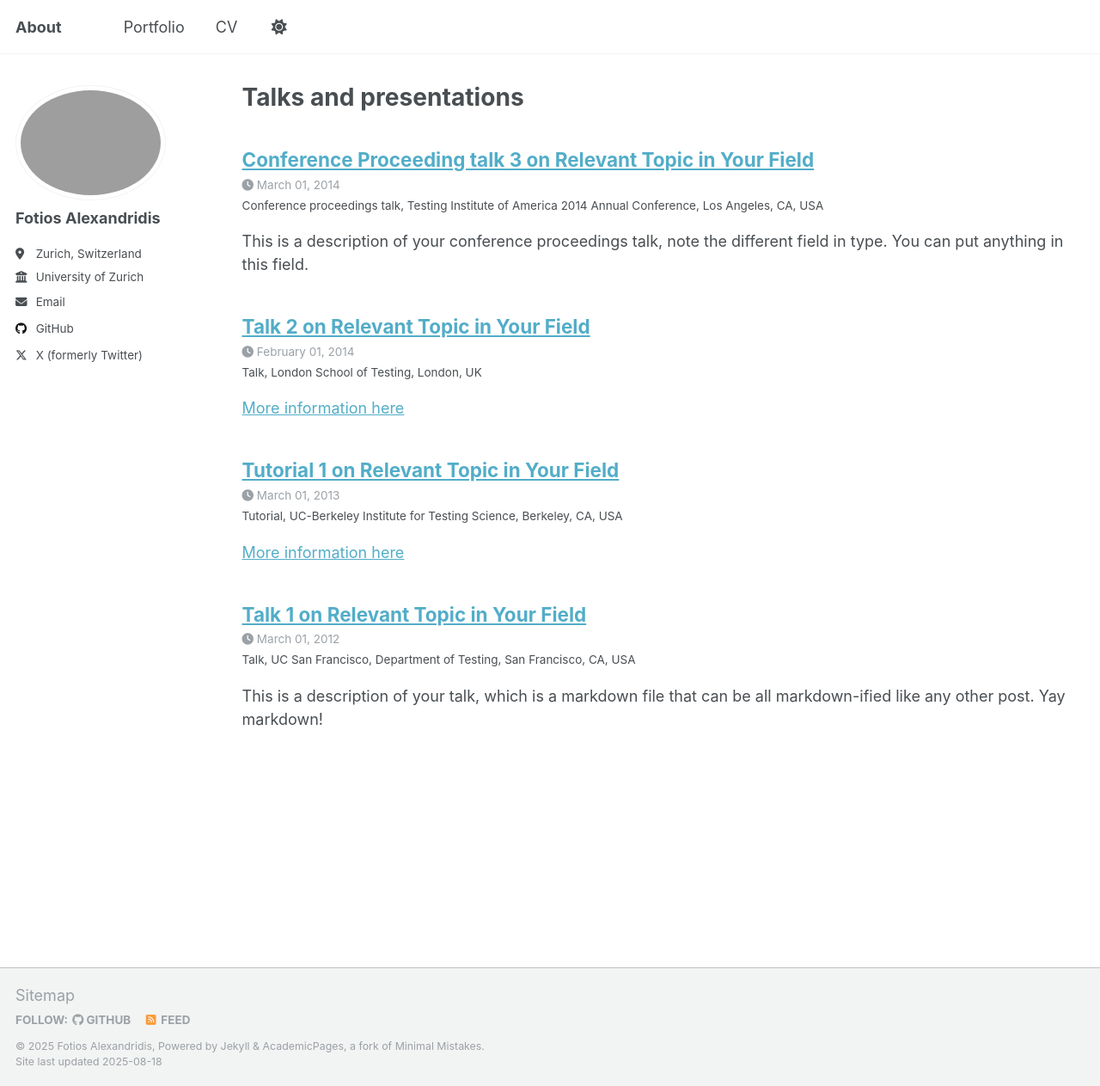
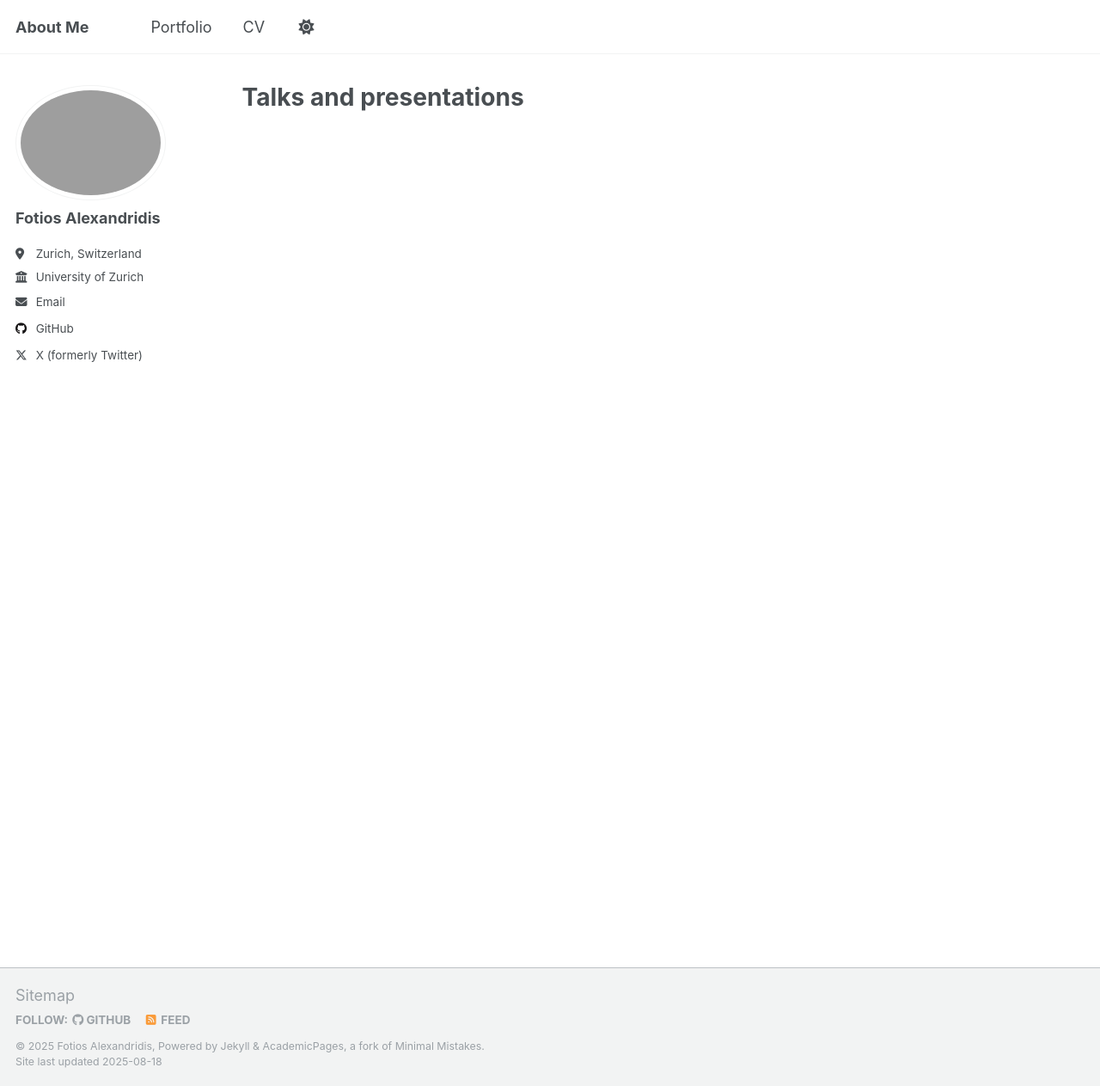
Before and after one commit to e-left/e-left.github.io, a Jekyll site: the page built from _pages/talks.html, in a window 1280 px wide and 1263 px high. Shown: the whole window at 86% size. Built offline with Jekyll 4.4.1, drawn with Linux system fonts in a browser that asks for light colours; part of the change alters nothing that is shown.

Commit message:
Set up local development

```diff
--- a/_config.yml
+++ b/_config.yml
@@ -9,12 +9,10 @@
 # Basic Site Settings
 locale                   : "en-US"
 site_theme               : "default"
-title                    : "About"
+title                    : "About Me"
 # title_separator          : "-"
 name                     : &name "Fotios Alexandridis"
 description              : &description "Personal Site & Portfolio"
-                          #TODO: change before uploading, keep for testing
-# url                      : http://localhost:4000 # the base hostname & protocol for your site e.g. "https://[your GitHub username].github.io" or if you already have some other page hosted on Github then use "https://[your GitHub username].github.io/[Your Repo Name]"
 url                      : https://e-left.github.io # the base hostname & protocol for your site e.g. "https://[your GitHub username].github.io" or if you already have some other page hosted on Github then use "https://[your GitHub username].github.io/[Your Repo Name]"
 baseurl                  : "" # the subpath of your site, e.g. "/blog"
 repository               : "e-left/e-left.github.io"
@@ -217,33 +215,33 @@ kramdown:
 
 # These settings control the types of collections used by the template
 collections:
-  teaching:
-    output: true
-    permalink: /:collection/:path/
-  publications:
-    output: true
-    permalink: /:collection/:path/
+  # teaching:
+  #   output: true
+  #   permalink: /:collection/:path/
+  # publications:
+  #   output: true
+  #   permalink: /:collection/:path/
   portfolio:
     output: true
     permalink: /:collection/:path/
-  talks:
-    output: true
-    permalink: /:collection/:path/
+  # talks:
+  #   output: true
+  #   permalink: /:collection/:path/
 
 
 # These settings control how pages and collections are included in the site
 defaults:
   # _posts
-  - scope:
-      path: ""
-      type: posts
-    values:
-      layout: single
-      author_profile: true
-      read_time: true
-      comments: true
-      share: true
-      related: true
+  # - scope:
+  #     path: ""
+  #     type: posts
+  #   values:
+  #     layout: single
+  #     author_profile: true
+  #     read_time: true
+  #     comments: true
+  #     share: true
+  #     related: true
   # _pages
   - scope:
       path: ""
@@ -252,23 +250,23 @@ defaults:
       layout: single
       author_profile: true
   # _teaching
-  - scope:
-      path: ""
-      type: teaching
-    values:
-      layout: single
-      author_profile: true
-      share: true
-      comments: true
+  # - scope:
+  #     path: ""
+  #     type: teaching
+  #   values:
+  #     layout: single
+  #     author_profile: true
+  #     share: true
+  #     comments: true
   # _publications
-  - scope:
-      path: ""
-      type: publications
-    values:
-      layout: single
-      author_profile: true
-      share: true
-      comments: true
+  # - scope:
+  #     path: ""
+  #     type: publications
+  #   values:
+  #     layout: single
+  #     author_profile: true
+  #     share: true
+  #     comments: true
   # _portfolio
   - scope:
       path: ""
@@ -279,13 +277,13 @@ defaults:
       share: true
       comment: true
   # _talks
-  - scope:
-      path: ""
-      type: talks
-    values:
-      layout: talk
-      author_profile: true
-      share: true
+  # - scope:
+  #     path: ""
+  #     type: talks
+  #   values:
+  #     layout: talk
+  #     author_profile: true
+  #     share: true
 
 
 # Sass/SCSS
--- a/_data/navigation.yml
+++ b/_data/navigation.yml
@@ -1,4 +1,4 @@
-# The following is the order of the links in the header of the website.
+# The following is the order of the links in the header of the website.navig
 #
 # Changing the order here will adjust the order and you can also add additional
 # links. Removing a link prevents it from showing in the header, but does not
```
Also changed, not shown: 1 other file.
